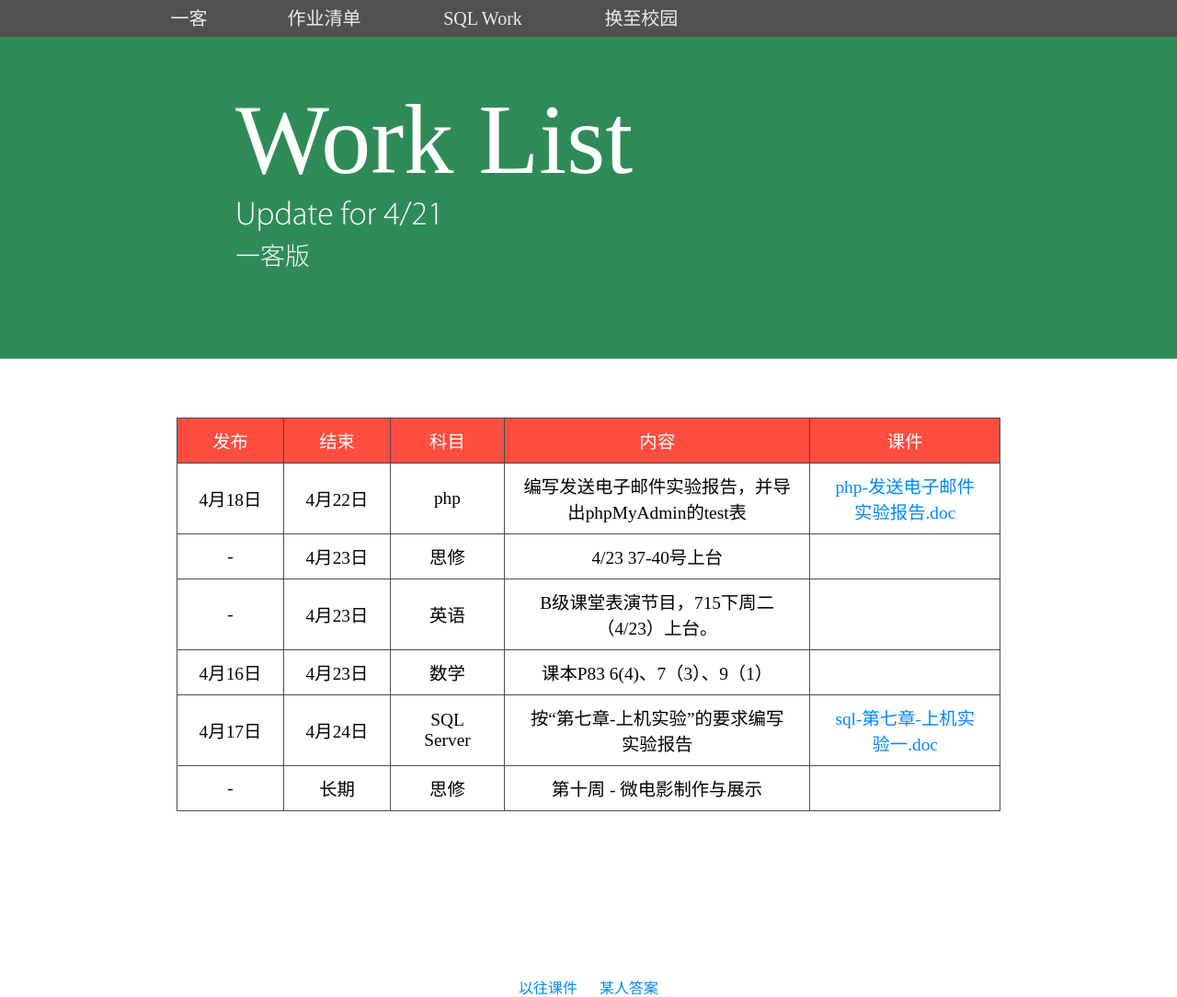
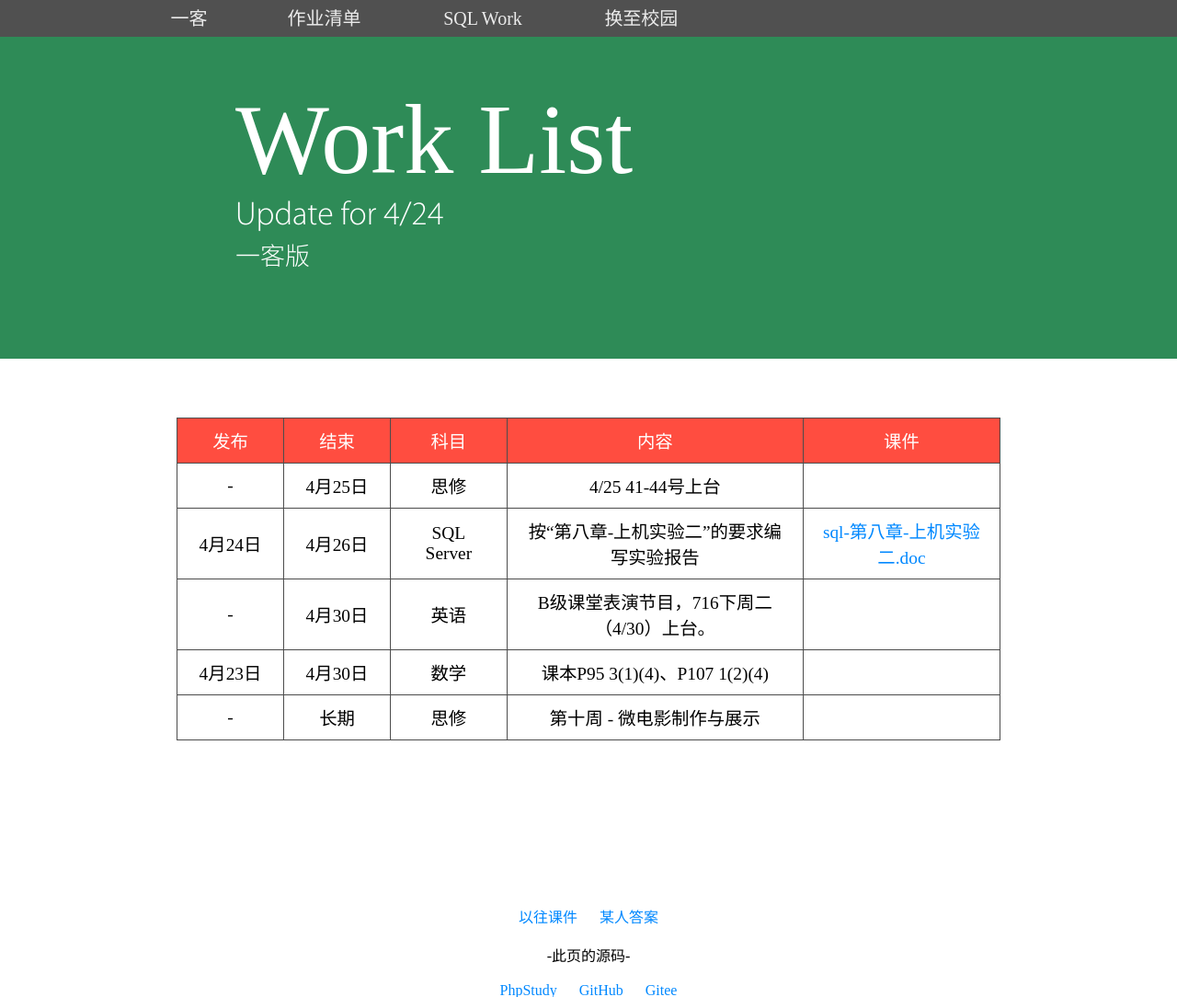
Before and after one commit to AMoLingran/Yeek, a PHP site: page /worklist in a window 1280 px wide. Shown: the top 1084 px of the page at 92% size. Run offline with PHP 8.4, Linux system fonts and the light colour scheme.

Commit message:
UWL 0424

```diff
--- a/worklist/index.php
+++ b/worklist/index.php
@@ -9,12 +9,12 @@
 $domainInfo= include_once("../part/Position.php");
 $counter = 1;
 $list = [
-    ['end' => '0422', 'start' => '0418', 'Subject' => 'php', 'info' => '编写发送电子邮件实验报告，并导出phpMyAdmin的test表', 'annex' => 'php-发送电子邮件实验报告.doc'],
-    ['end' => '0423', 'start' => '-', 'Subject' => '英语', 'info' => 'B级课堂表演节目，715下周二（4/23）上台。', 'annex' => ''],
-    ['end' => '0423', 'start' => '-', 'Subject' => '思修', 'info' => '4/23 37-40号上台', 'annex' => ''],
-    ['end' => '0423', 'start' => '0416', 'Subject' => '数学', 'info' => '课本P83 6(4)、7（3）、9（1）', 'annex' => ''],
+//    ['end' => '0422', 'start' => '0418', 'Subject' => 'php', 'info' => '编写发送电子邮件实验报告，并导出phpMyAdmin的test表', 'annex' => 'php-发送电子邮件实验报告.doc'],
+    ['end' => '0430', 'start' => '-', 'Subject' => '英语', 'info' => 'B级课堂表演节目，716下周二（4/30）上台。', 'annex' => ''],
+    ['end' => '0425', 'start' => '-', 'Subject' => '思修', 'info' => '4/25 41-44号上台', 'annex' => ''],
+    ['end' => '0430', 'start' => '0423', 'Subject' => '数学', 'info' => '课本P95 3(1)(4)、P107 1(2)(4)', 'annex' => ''],
     ['end' => '长期', 'start' => '-', 'Subject' => '思修', 'info' => '第十周 - 微电影制作与展示', 'annex' => ''],
-    ['end' => '0424', 'start' => '0417', 'Subject' => 'SQL Server', 'info' => '按“第七章-上机实验”的要求编写实验报告', 'annex' => 'sql-第七章-上机实验一.doc'],
+    ['end' => '0426', 'start' => '0424', 'Subject' => 'SQL Server', 'info' => '按“第八章-上机实验二”的要求编写实验报告', 'annex' => 'sql-第八章-上机实验二.doc'],
 ];
 asort($list);
 function add($array,$flag){
@@ -44,7 +44,7 @@ $list = add($list,"start");
 <header>
     <div>
         <p><span>Work List</span></p>
-        <p>Update for 4/21</p>
+        <p>Update for 4/24</p>
         <p><?php echo $domainInfo['name'] ?>版</p>
     </div>
 </header>
```
